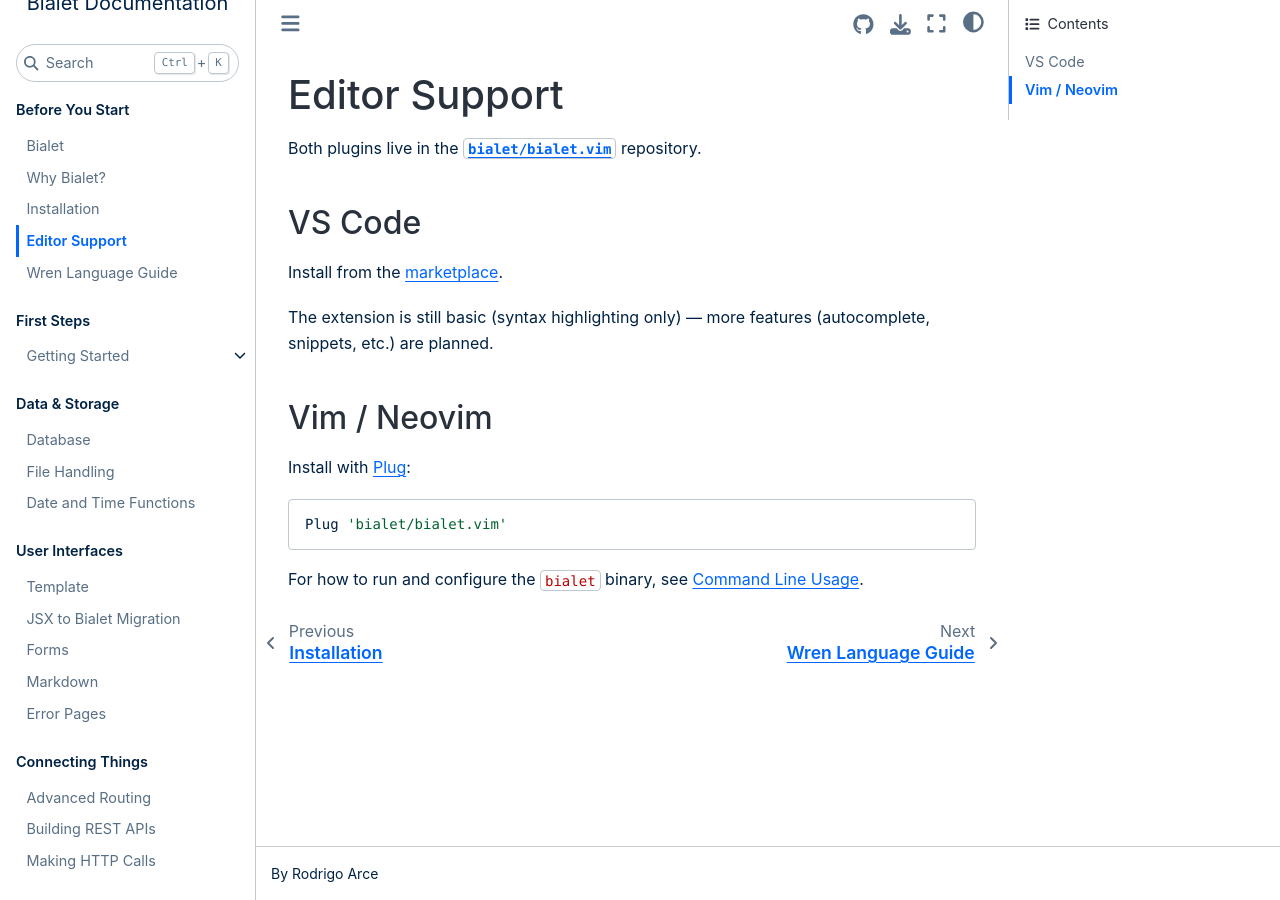
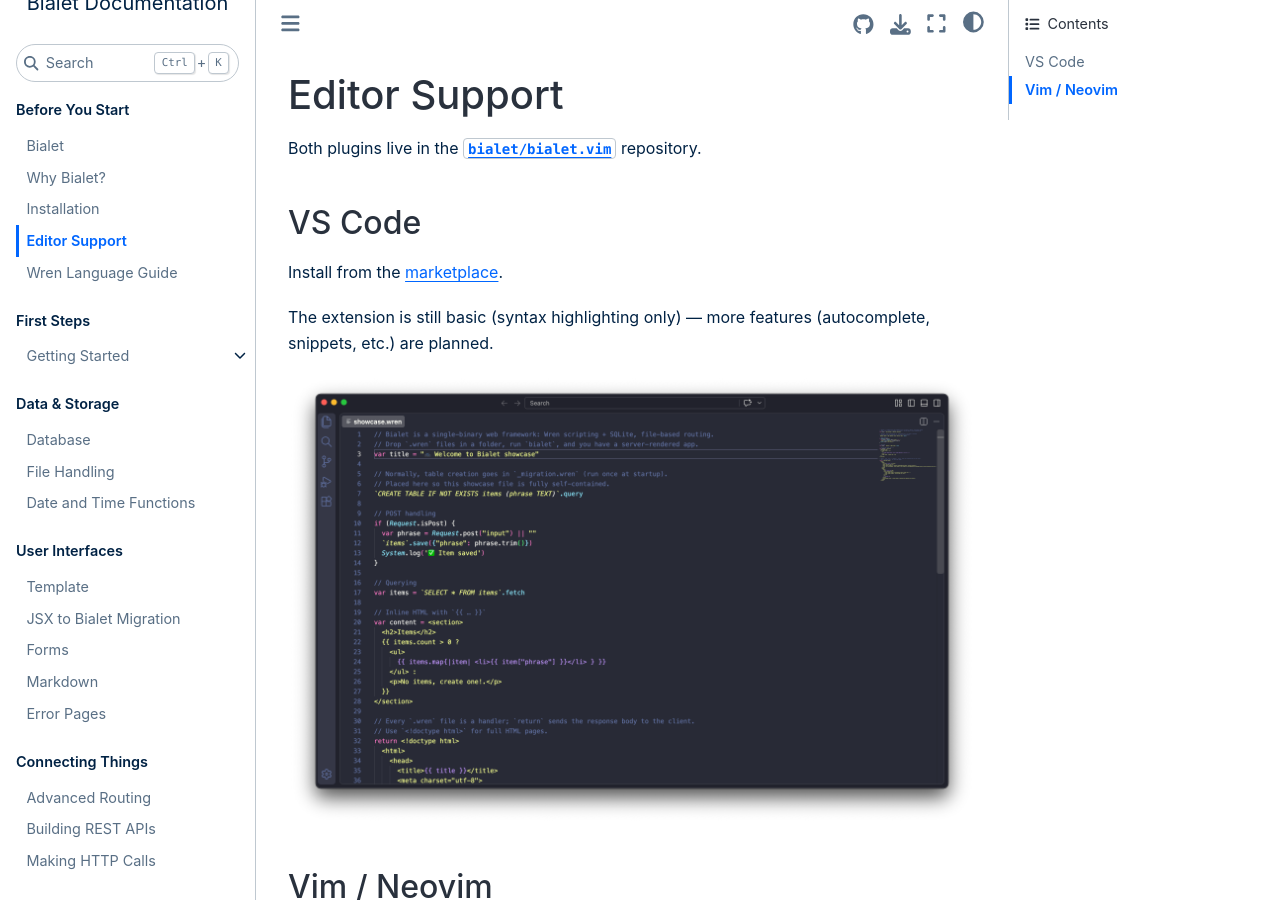
Before and after one commit to bialet/bialet, a Sphinx documentation site: the page built from docs/editor-support.md, in a window 1280 px wide and 900 px high. Built offline with Sphinx 7.4.7 and the Sphinx Book theme 1.1.4, drawn with Linux system fonts in a browser that asks for light colours; the version number could not be read and is left out.

Commit message:
docs: add screenshot on editor support page

```diff
--- a/docs/editor-support.md
+++ b/docs/editor-support.md
@@ -11,6 +11,8 @@
 The extension is still basic (syntax highlighting only) — more features
 (autocomplete, snippets, etc.) are planned.
 
+![VS Code syntax highlighting](_static/vscode.png)
+
 ## Vim / Neovim
 
 Install with [Plug](https://github.com/junegunn/vim-plug):
```
Also changed, not shown: other parts of docs/editor-support.md (+2 -0 lines), docs/_static/neovim.png (added), docs/_static/vscode.png (added).
